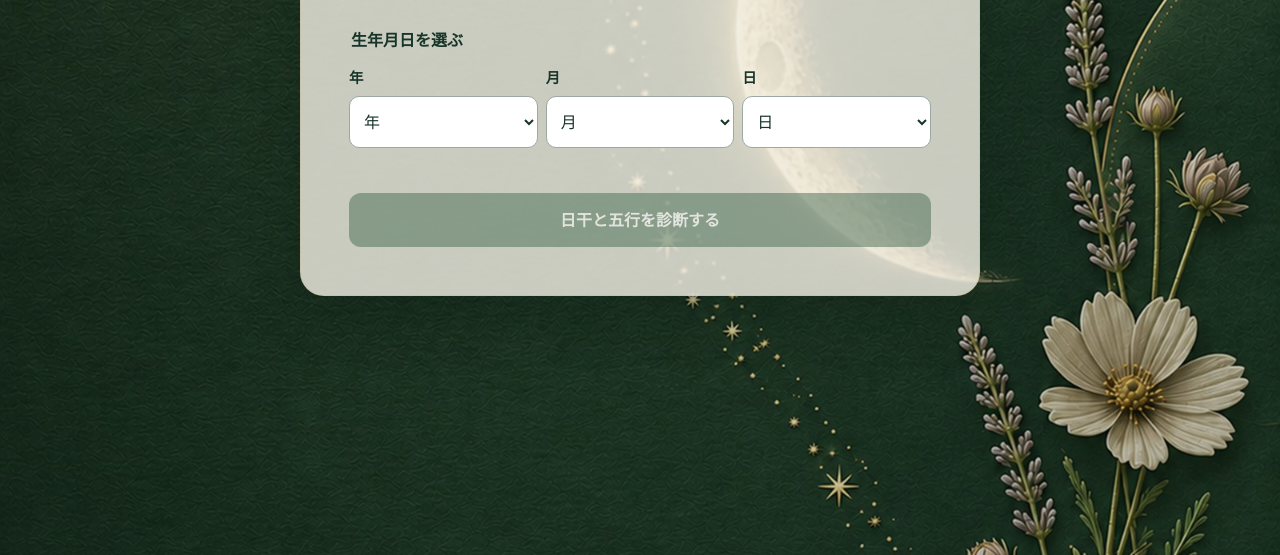
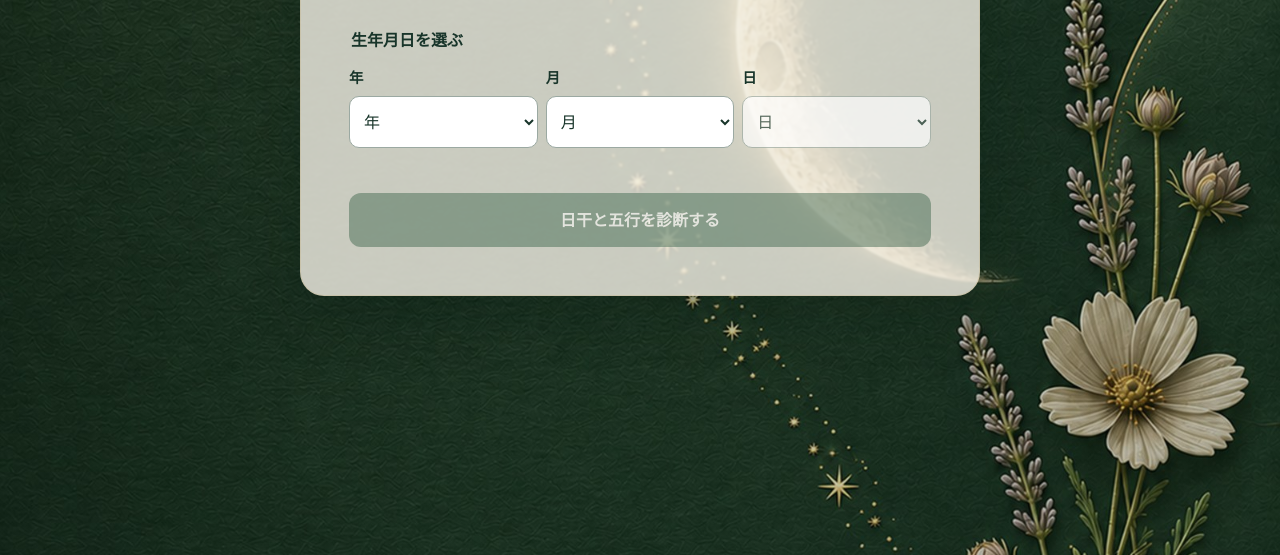
Before and after one commit to goodday-hibi/goodday-hibi.github.io, a plain HTML site: page index.html in a window 1280 px wide. Shown: the part 245-800 px from the top of the page. Drawn offline with Linux system fonts and the light colour scheme.

Commit message:
Fix day selector after reset

```diff
--- a/index.html
+++ b/index.html
@@ -35,7 +35,7 @@
             </div>
             <div class="field">
               <label for="birth-day">日</label>
-              <select id="birth-day" name="birth-day" required>
+              <select id="birth-day" name="birth-day" required disabled>
                 <option value="">日</option>
               </select>
             </div>
@@ -92,6 +92,6 @@
     </section>
   </main>
 
-  <script src="script.js?v=20261116-2"></script>
+  <script src="script.js?v=20261116-3"></script>
 </body>
 </html>
--- a/script.js
+++ b/script.js
@@ -75,6 +75,7 @@
     const year = Number(yearSelect.value);
     const month = Number(monthSelect.value);
     daySelect.replaceChildren(new Option("日", ""));
+    daySelect.disabled = !(year && month);
 
     if (!year || !month) {
       updateButtonState();
@@ -290,6 +291,7 @@
   daySelect.addEventListener("change", updateButtonState);
   form.addEventListener("submit", handleSubmit);
   resetButton.addEventListener("click", resetDiagnosis);
+  updateDayOptions();
 
   window.runNikkanChecks = runDeveloperChecks;
 })();
```
